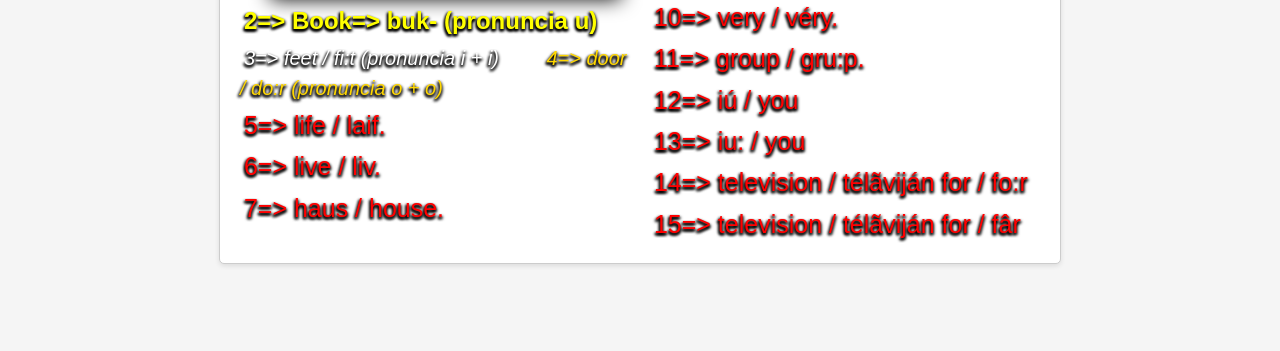
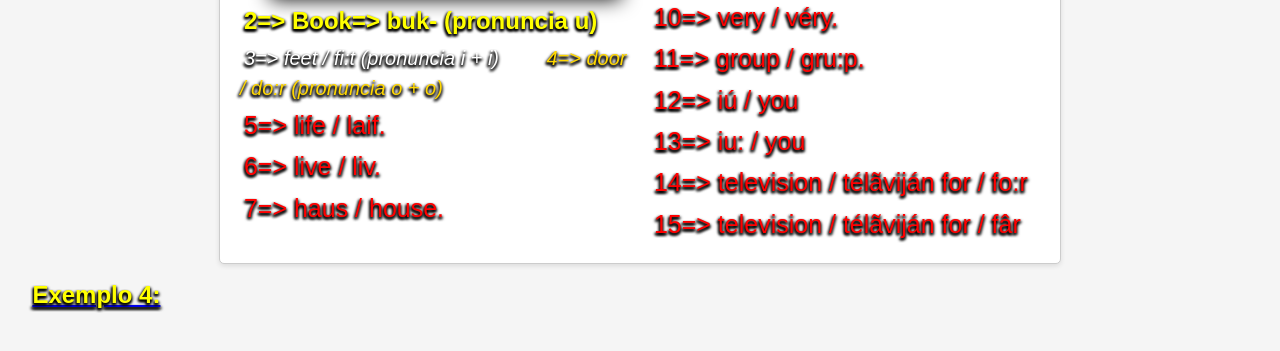
Before and after one commit to edskate/Lista-de-Compras, a plain HTML site: page pagina03.html in a window 1280 px wide. Shown: the part 125-476 px from the top of the page. Drawn offline with Linux system fonts and the light colour scheme.

Commit message:
exemplo 3

```diff
--- a/pagina03.html
+++ b/pagina03.html
@@ -84,5 +84,6 @@
         <p>14=> television / télãviján  for / fo:r</p>
         <p>15=> television / télãviján  for / fâr</p>
     </div>
+    <a href="pagina04.html"><h2>Exemplo 4:</h2></a>
 </body>
 </html>
```
